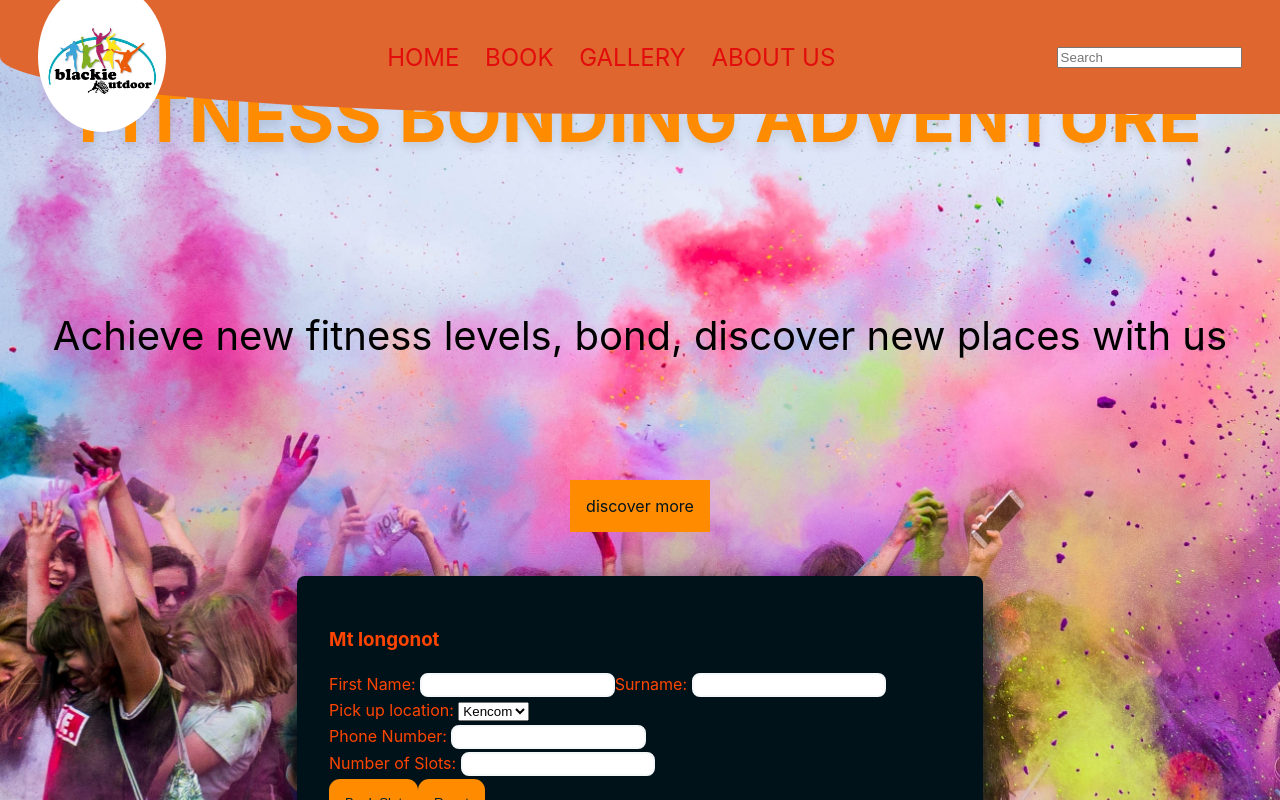
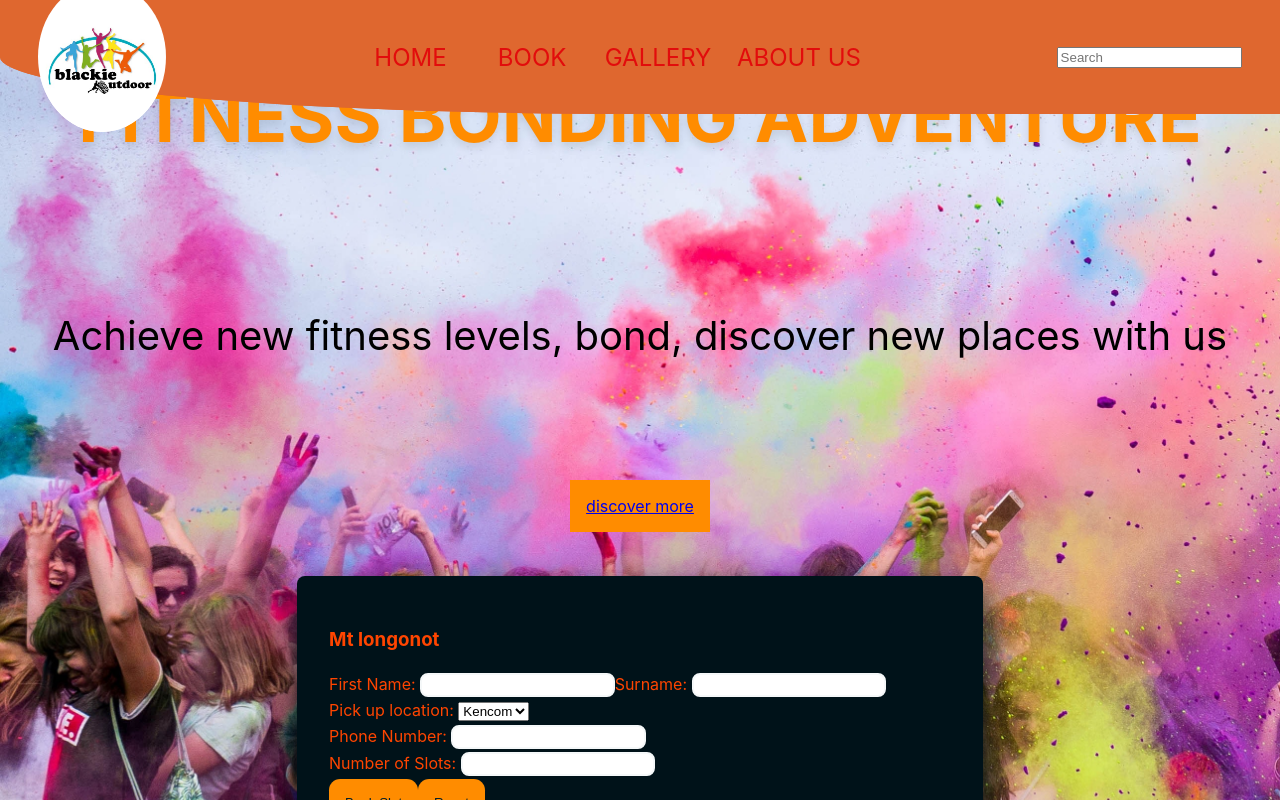
Before and after one commit to devblackie/B-Outdoor, a React (Create React App) app: page / in a window 1280 px wide. Shown: the top 800 px of the page. Built offline with nearby package versions, Linux system fonts and the light colour scheme; data requests are answered from the project's data file.

Commit message:
Routed book section with discore more

```diff
--- a/package.json
+++ b/package.json
@@ -8,6 +8,7 @@
     "@testing-library/user-event": "^13.5.0",
     "react": "^18.2.0",
     "react-dom": "^18.2.0",
+    "react-router-dom": "^5.3.3",
     "react-scripts": "5.0.1",
     "web-vitals": "^2.1.4"
   },
--- a/src/components/App.js
+++ b/src/components/App.js
@@ -1,6 +1,10 @@
-import React, {useEffect, useState} from 'react';
+import React from 'react';
 // import Gallery from './Gallery';
 import Home from './Home';
+import NavBar from './NavBar';
+import { Switch, Route } from "react-router-dom";
+import Book from './Book';
+
 
 
 
@@ -8,23 +12,28 @@ import Home from './Home';
 const url = "http://localhost:3000/event"
 
 function App() {
-const[display, setDisplayed] =useState("")
+// const[display, setDisplayed] =useState("")
 
-useEffect(() => {
-  fetch(url)
-    .then((r) => r.json())
-    .then((data) => setDisplayed(data));
-}, []);
+// useEffect(() => {
+//   fetch(url)
+//     .then((r) => r.json())
+//     .then((data) => setDisplayed(data));
+// }, []);
 
-console.log(display)
+// console.log(display)
 
   return (
-    <div>
-      <Home />
-
-{/* {   display.map((data) =>    <Gallery display={data}/>)
-}       */}
-    </div>
+    <div className="App">
+    <NavBar />
+    <Switch>
+      <Route exact path="/">
+        <Home />
+     </Route>
+     <Route exact path="/book">
+        <Book />
+     </Route>
+    </Switch>
+  </div>
   );
 }
 
--- a/src/components/Home.js
+++ b/src/components/Home.js
@@ -3,16 +3,22 @@ import Footer from './Footer';
 import NavBar from './NavBar';
 import Book from './Book';
 import homePicture from './Assets/Essentials/pexels-marcin-dampc-1684187.jpg';
+import { NavLink } from 'react-router-dom'
+
 
 
 export default function Home() {
+
+
     return (
         <div className="home" style={{backgroundImage:`url(${homePicture})`,backgroundSize:"cover"}}>
             <NavBar />
             <div className="content">
                 <h3>Fitness bonding Adventure</h3>
                 <p>Achieve new fitness levels, bond, discover new places with us</p>
-                <a href="#" className="btn">discover more</a>
+                <a className="btn"><NavLink className="nav-link " to='/book'>
+             discover more
+          </NavLink></a>
 
 
             </div>
--- a/src/components/NavBar.js
+++ b/src/components/NavBar.js
@@ -1,5 +1,6 @@
 import React from 'react';
 import logo from './Assets/Essentials/boutprofile.jpg';
+import { NavLink } from 'react-router-dom'
 
 
 export default function NavBar() {
@@ -7,8 +8,16 @@ export default function NavBar() {
         <div className="navbar">
             <img className="App-logo" src={`${logo}`}/>
             <div className="navbar-inner">
-                <a href="#">Home</a>
-                <a href="#">Book</a>
+                <a href="#">
+                <NavLink className="nav-link " to='/'>
+             Home
+      </NavLink>
+                </a>
+                <a href="#">
+                <NavLink className="nav-link " to='/book'>
+             Book
+      </NavLink>
+                </a>
                 <a href="#">Gallery</a>
                 <a hrref="#">About us</a>
             </div>
--- a/src/index.js
+++ b/src/index.js
@@ -4,12 +4,14 @@ import './index.css';
 // import App from './App';
 import reportWebVitals from './reportWebVitals';
 import App from './components/App';
+import { BrowserRouter } from "react-router-dom";
 
 const root = ReactDOM.createRoot(document.getElementById('root'));
 root.render(
-  <React.StrictMode>
+
+  <BrowserRouter>
     <App />
-  </React.StrictMode>
+  </BrowserRouter>
 );
 
 // If you want to start measuring performance in your app, pass a function
```
Also changed, not shown: 1 other file (tests, documents, lock files or other folders).
